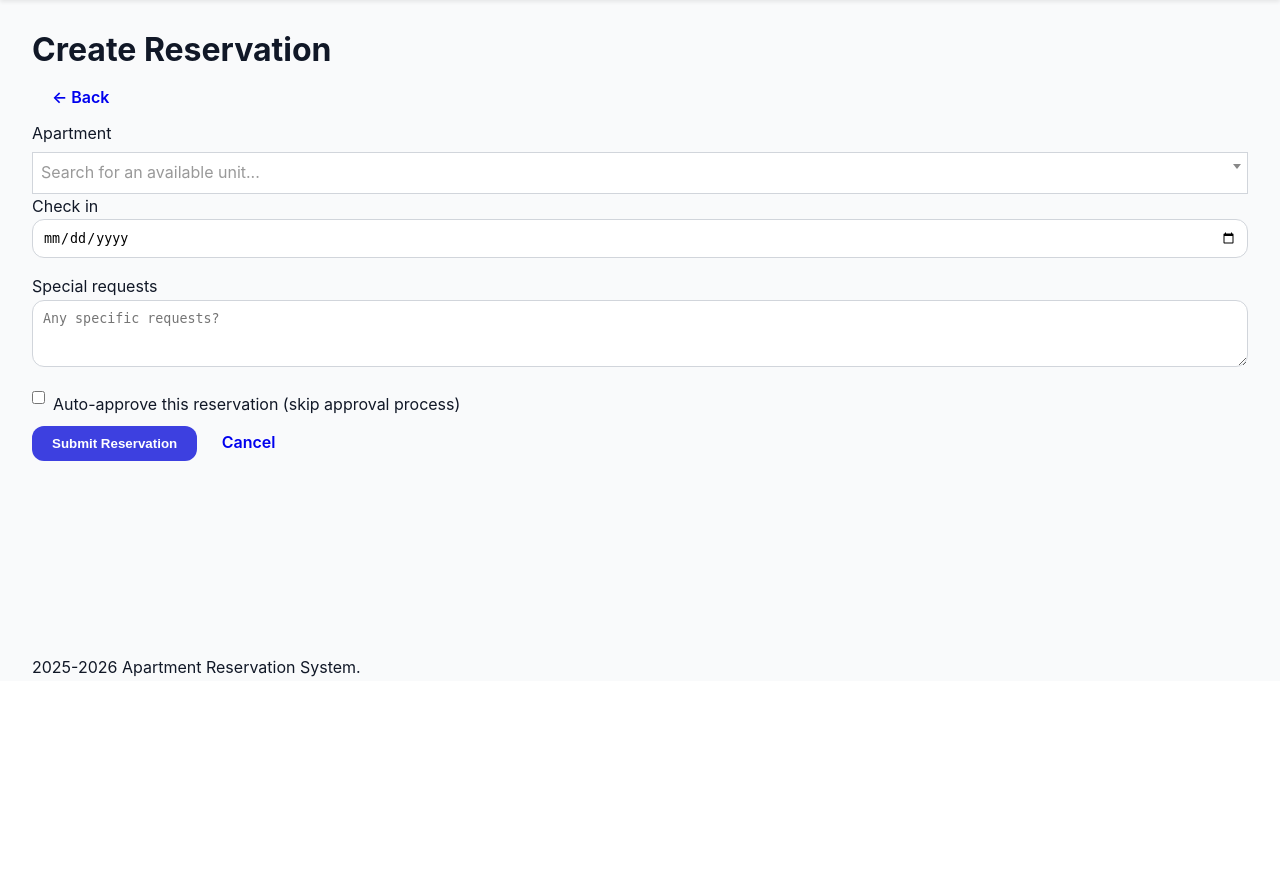
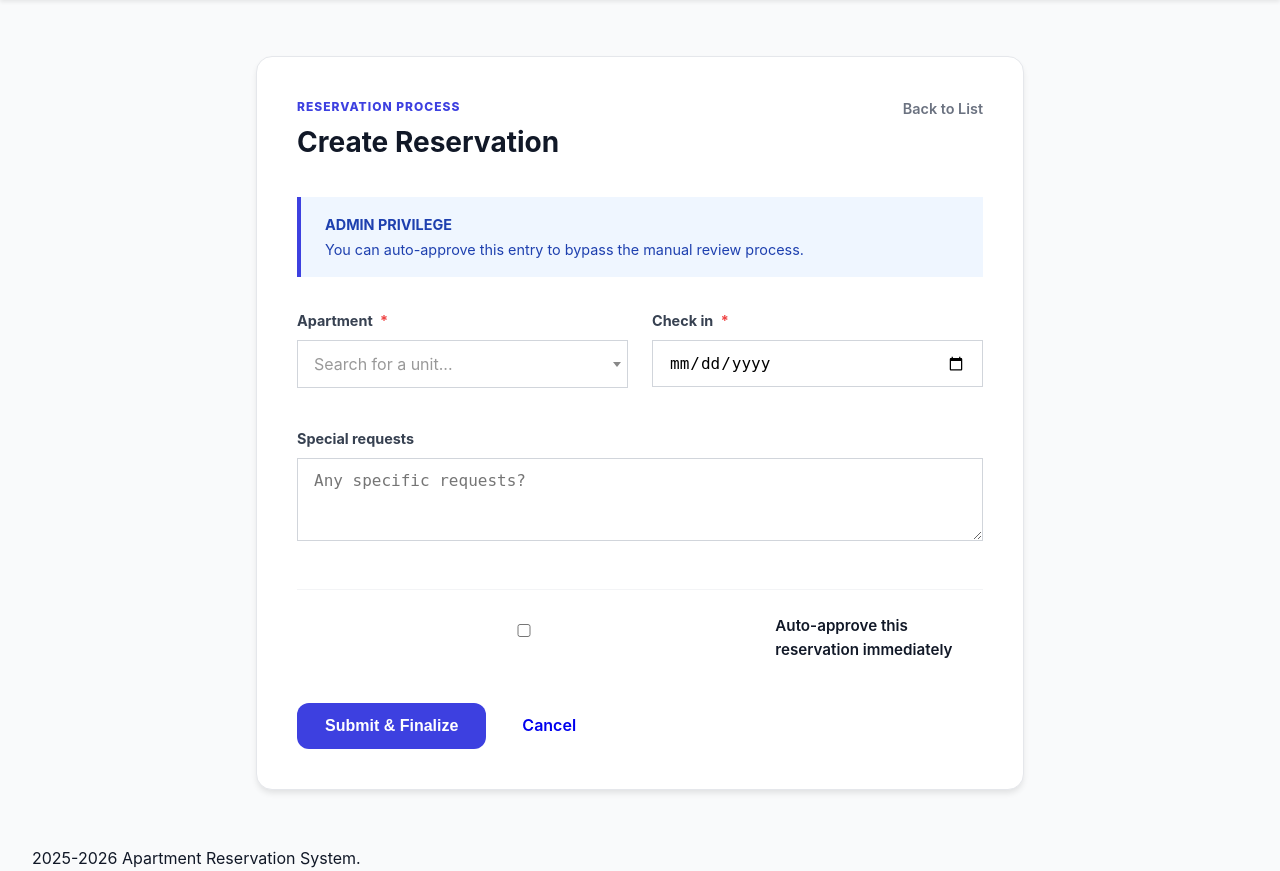
Before and after one commit to ramosjarod04-creator/apartment, a Django app: page /reservations/create/ in a window 1280 px wide; the page is wider, and only the part inside the window is pictured. Shown: the part 119-990 px from the top of that part. Before the commit the page ends 796 px from the top of that part, so only its background shows below. Run offline with Django 5.2, Linux system fonts and the light colour scheme; a user stored in the database is signed in; data comes from the database, SQL or seed files in the repository; some libraries are stand-ins or nearby versions.

Commit message:
Update reservation_form.html

```diff
--- a/reservations/templates/reservations/reservation_form.html
+++ b/reservations/templates/reservations/reservation_form.html
@@ -5,50 +5,65 @@
 {% block content %}
 <link href="https://cdn.jsdelivr.net/npm/select2@4.1.0-rc.0/dist/css/select2.min.css" rel="stylesheet" />
 
-<div class="container">
-    <div class="form-container">
+<div class="container res-form-container">
+    <div class="form-card">
         <div class="form-header">
+            <div class="header-main">
+                <span class="step-label">Reservation Process</span>
                 <h1>{{ action }} Reservation</h1>
-            <a href="{% url 'reservation_list' %}" class="btn btn-outline">← Back</a>
+            </div>
+            <a href="{% url 'reservation_list' %}" class="back-link">Back to List</a>
         </div>
 
         {% if is_admin and action == 'Create' %}
-        <div class="alert alert-info admin-info">
-            <strong>ℹ️ Admin Mode:</strong> As an administrator, you can auto-approve your own reservation or submit for review.
+        <div class="admin-banner">
+            <strong>Admin Privilege</strong>
+            <p>You can auto-approve this entry to bypass the manual review process.</p>
         </div>
         {% endif %}
 
-        <form method="post" class="reservation-form">
+        <form method="post" class="styled-form">
             {% csrf_token %}
 
+            <div class="form-grid">
                 {% for field in form %}
-            <div class="form-group">
-                <label for="{{ field.id_for_label }}" class="form-label">{{ field.label }}</label>
+                <div class="form-group {% if field.name == 'special_requests' %}full-width{% endif %}">
+                    <label for="{{ field.id_for_label }}" class="field-label">
+                        {{ field.label }}
+                        {% if field.field.required %}<span class="required">*</span>{% endif %}
+                    </label>
+
+                    <div class="input-wrapper">
                         {{ field }}
+                    </div>
+
                     {% if field.errors %}
                         {% for error in field.errors %}
-                    <span class="form-error">{{ error }}</span>
+                        <span class="field-error">{{ error }}</span>
                         {% endfor %}
                     {% endif %}
+
                     {% if field.help_text %}
-                <small class="form-help">{{ field.help_text }}</small>
+                    <small class="field-help">{{ field.help_text }}</small>
                     {% endif %}
                 </div>
                 {% endfor %}
+            </div>
 
             {% if is_admin and action == 'Create' %}
-            <div class="form-group">
-                <label class="checkbox-label">
+            <div class="admin-toggle">
+                <label class="checkbox-container">
                     <input type="checkbox" name="auto_approve" value="1">
-                    <span>Auto-approve this reservation (skip approval process)</span>
+                    <span class="checkmark"></span>
+                    <span class="label-text">Auto-approve this reservation immediately</span>
                 </label>
             </div>
             {% endif %}
 
-            <div class="form-actions">
-                <button type="submit" class="btn btn-primary">
+            <div class="form-footer">
+                <button type="submit" class="btn btn-primary btn-lg">
                     {% if is_admin and action == 'Create' %}
-                    Submit Reservation
+                        Submit & Finalize
                     {% else %}
                         Confirm Reservation
                     {% endif %}
@@ -64,9 +79,8 @@
 
 <script>
 $(document).ready(function() {
-    // This targets the class we added in forms.py
     $('.searchable-select').select2({
-        placeholder: "Search for an available unit...",
+        placeholder: "Search for a unit...",
         allowClear: true,
         width: '100%'
     });
@@ -74,35 +88,59 @@ $(document).ready(function() {
 </script>
 
 <style>
-/* 3. Style fix for Select2 to match your existing design */
+    .res-form-container { max-width: 800px; margin: 2rem auto; }
+    .form-card { background: white; border-radius: var(--radius-xl); border: 1px solid var(--gray-200); box-shadow: var(--shadow-md); padding: 2.5rem; }
+
+    /* Header */
+    .form-header { display: flex; justify-content: space-between; align-items: flex-start; margin-bottom: 2rem; }
+    .step-label { font-size: 0.75rem; text-transform: uppercase; font-weight: 800; color: var(--primary); letter-spacing: 1px; display: block; margin-bottom: 4px; }
+    .form-header h1 { margin: 0; font-size: 1.75rem; color: var(--dark); }
+    .back-link { color: var(--gray-500); text-decoration: none; font-size: 0.9rem; font-weight: 600; }
+    .back-link:hover { color: var(--primary); }
+
+    /* Admin Banner */
+    .admin-banner { background: #eff6ff; border-left: 4px solid var(--primary); padding: 1rem 1.5rem; border-radius: var(--radius-md); margin-bottom: 2rem; }
+    .admin-banner strong { color: #1e40af; display: block; font-size: 0.9rem; text-transform: uppercase; }
+    .admin-banner p { margin: 2px 0 0 0; font-size: 0.9rem; color: #1e40af; }
+
+    /* Form Layout */
+    .form-grid { display: grid; grid-template-columns: 1fr 1fr; gap: 1.5rem; }
+    .full-width { grid-column: 1 / -1; }
+    .form-group { display: flex; flex-direction: column; gap: 8px; }
+    .field-label { font-weight: 700; font-size: 0.9rem; color: var(--gray-700); }
+    .required { color: #ef4444; margin-left: 4px; }
+
+    /* Input Styling Override */
+    .styled-form input:not([type="checkbox"]),
+    .styled-form select,
+    .styled-form textarea {
+        width: 100%; padding: 12px 16px; border-radius: var(--radius-md);
+        border: 1px solid var(--gray-300); font-size: 1rem; transition: all 0.2s;
+    }
+    .styled-form input:focus { border-color: var(--primary); outline: none; box-shadow: 0 0 0 4px rgba(37, 99, 235, 0.1); }
+
+    /* Select2 Skinning */
     .select2-container--default .select2-selection--single {
-    border: 1px solid var(--gray-300);
-    border-radius: var(--radius-md);
-    height: 42px;
-    padding-top: 5px;
+        border: 1px solid var(--gray-300); border-radius: var(--radius-md); height: 48px; display: flex; align-items: center;
     }
-.select2-container {
-    margin-top: 5px;
-}
+    .select2-container--default .select2-selection--single .select2-selection__rendered { padding-left: 16px; color: var(--dark); }
+    .select2-container--default .select2-selection--single .select2-selection__arrow { height: 46px; }
 
-.admin-info {
-    padding: 1rem;
-    background-color: #dbeafe;
-    border-left: 4px solid #3b82f6;
-    border-radius: var(--radius-md);
-    margin-bottom: 2rem;
-}
+    /* Admin Toggle */
+    .admin-toggle { margin-top: 1.5rem; padding-top: 1.5rem; border-top: 1px solid var(--gray-100); }
+    .checkbox-container { display: flex; align-items: center; gap: 12px; cursor: pointer; font-weight: 600; color: var(--dark); font-size: 0.95rem; }
 
-.checkbox-label {
-    display: flex;
-    align-items: center;
-    gap: 0.5rem;
-    cursor: pointer;
-}
+    .form-footer { margin-top: 2.5rem; display: flex; gap: 1rem; align-items: center; }
+    .btn-lg { padding: 14px 28px; font-size: 1rem; }
 
-.checkbox-label input[type="checkbox"] {
-    width: auto;
-    cursor: pointer;
+    .field-error { color: #ef4444; font-size: 0.8rem; font-weight: 600; }
+    .field-help { color: var(--gray-400); font-size: 0.8rem; }
+
+    @media (max-width: 600px) {
+        .form-grid { grid-template-columns: 1fr; }
+        .form-card { padding: 1.5rem; }
+        .form-footer { flex-direction: column; }
+        .form-footer .btn { width: 100%; }
     }
 </style>
 {% endblock %}
```
Lines whose indentation alone changed are shown as unchanged.
